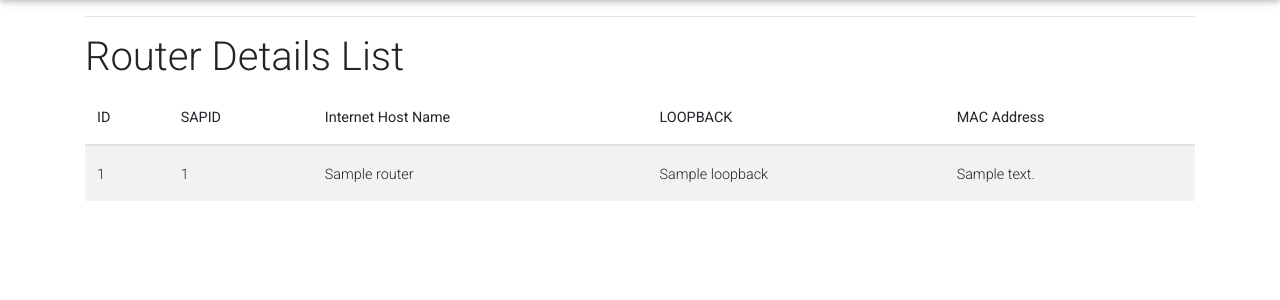
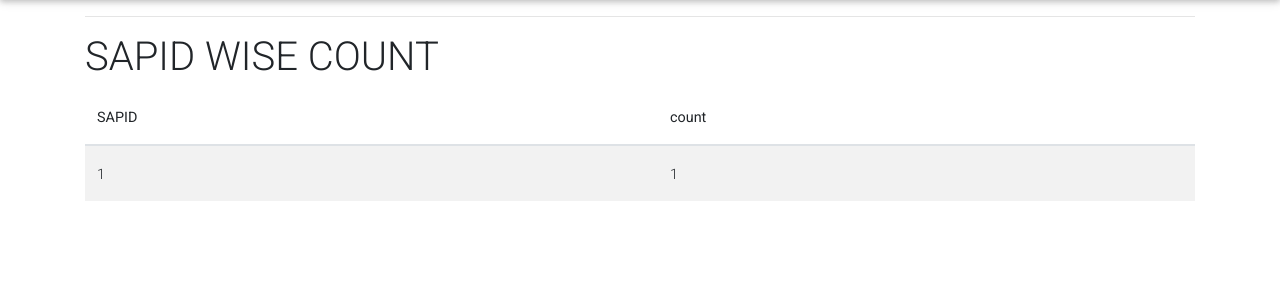
Before and after one commit to akhilsahu/routerApp, a Django app: template routerDetails/templates/routerDetails/router_list.html in a window 1280 px wide. Shown: the part 56-356 px from the top of the page. Run offline with Django 3.2, Linux system fonts and the light colour scheme; the template is opened without the code that fills it: most values are stand-ins (such as "Sample title", 1, 10 or a date in 2020); parts of the project's set-up code (start-up, migrations or seed data) failed here and were passed over; some libraries are stand-ins or nearby versions.

Commit message:
initial commit

```diff
--- a/routerDetails/templates/routerDetails/insertNMoreData.html
+++ b/routerDetails/templates/routerDetails/insertNMoreData.html
@@ -4,7 +4,7 @@
 
 
 
-<h1>Router Details List</h1>
+<h1>ADD N RANDOM ROUTER DATA</h1>
 
 
         <form method="POST" >
--- a/routerDetails/templates/routerDetails/router_list.html
+++ b/routerDetails/templates/routerDetails/router_list.html
@@ -4,7 +4,7 @@
 
 
 
-<h1>Router Details List</h1>
+<h1>SAPID WISE COUNT</h1>
 
             <div class="row">
                 <div class="col-md-6"> </div>
@@ -18,22 +18,23 @@
 <table   class="table table-striped   ">
   <thead>
     <tr>
-	<th   scope="col">  ID</th>
+
      <th   scope="col"> SAPID </th>
-	 <th   scope="col">Internet Host Name</th>
-	 <th  scope="col">LOOPBACK</th>
-	 <th  scope="col">MAC Address</th>
+	 <th   scope="col"> count</th>
+<!--	 <th  scope="col">LOOPBACK</th>-->
+<!--	 <th  scope="col">MAC Address</th>-->
 
        </tr>
    </thead>
     <tbody>
         {% for r in router_list %}
         <tr>
-            <td>{{ r.id }}</td>
+
+
             <td>{{ r.sap_id }}</td>
-            <td>{{ r.internet_host_names }}</td>
-             <td>{{ r.loopback }}</td>
-            <td>{{ r.mac_address }}</td>
+
+            <td>{{ r.sap_id__count }}</td>
+
         </tr>
         {% endfor %}
     </tbody>
--- a/routerDetails/views.py
+++ b/routerDetails/views.py
@@ -1,5 +1,6 @@
 import random
 
+from django.db.models import Count, Sum
 from faker import Faker
 from faker.providers import internet
 
@@ -39,7 +40,9 @@ class RouterAuthListView(FormMixin, TemplateView):
 
 
 class RouterList(ListView):
-    queryset = RouterDetail.objects.order_by('-sap_id')
+    # queryset = RouterDetail.objects.order_by('-sap_id')
+    queryset = RouterDetail.objects.values('sap_id').annotate(Count('sap_id'))
+    print("==>", queryset)
     context_object_name = 'router_list'
     template_name = 'routerDetails/router_list.html'
 
--- a/static/app/js/routerdetails.js
+++ b/static/app/js/routerdetails.js
@@ -90,6 +90,7 @@ var $crf_token = $('[name="csrfmiddlewaretoken"]').attr('value');
     }
 
     function handleFormError(jqXHR, textStatus, errorThrown){
+         alert(jqXHR.responseText)
         console.log(jqXHR)
         console.log(textStatus)
         console.log(errorThrown)
```
Also changed, not shown: db.sqlite3, 1 other file.
